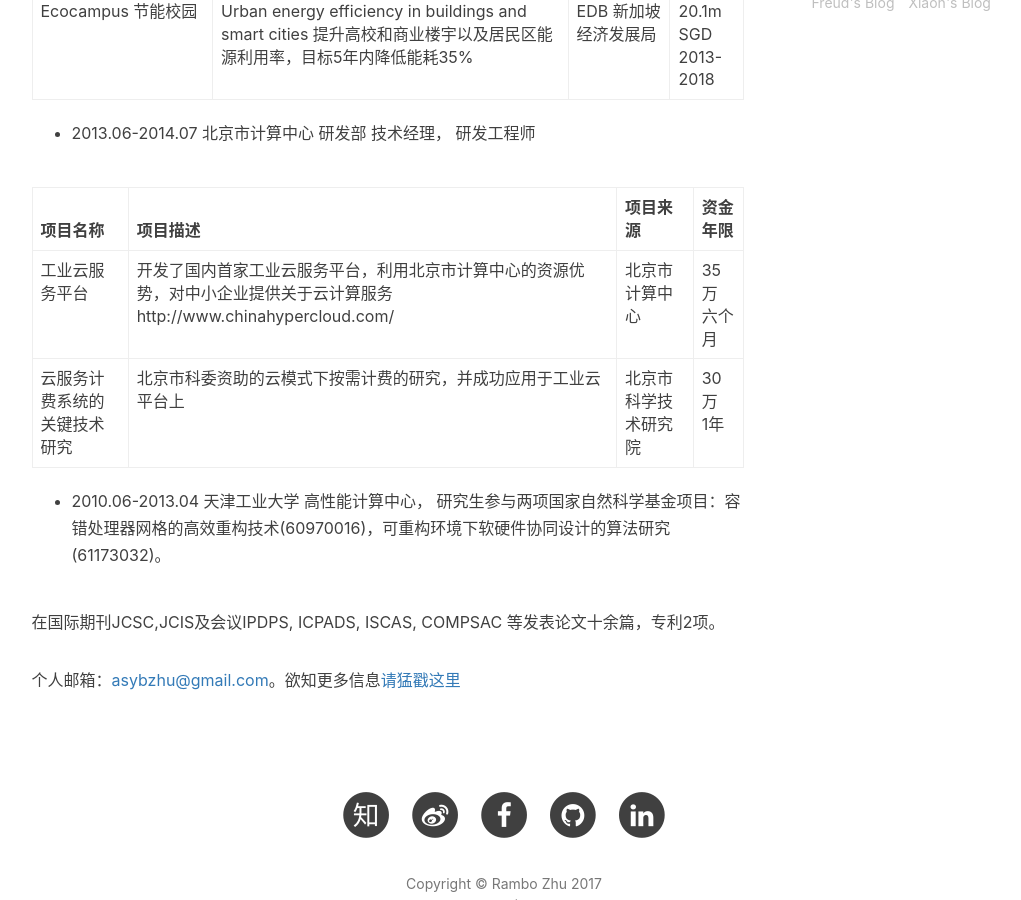
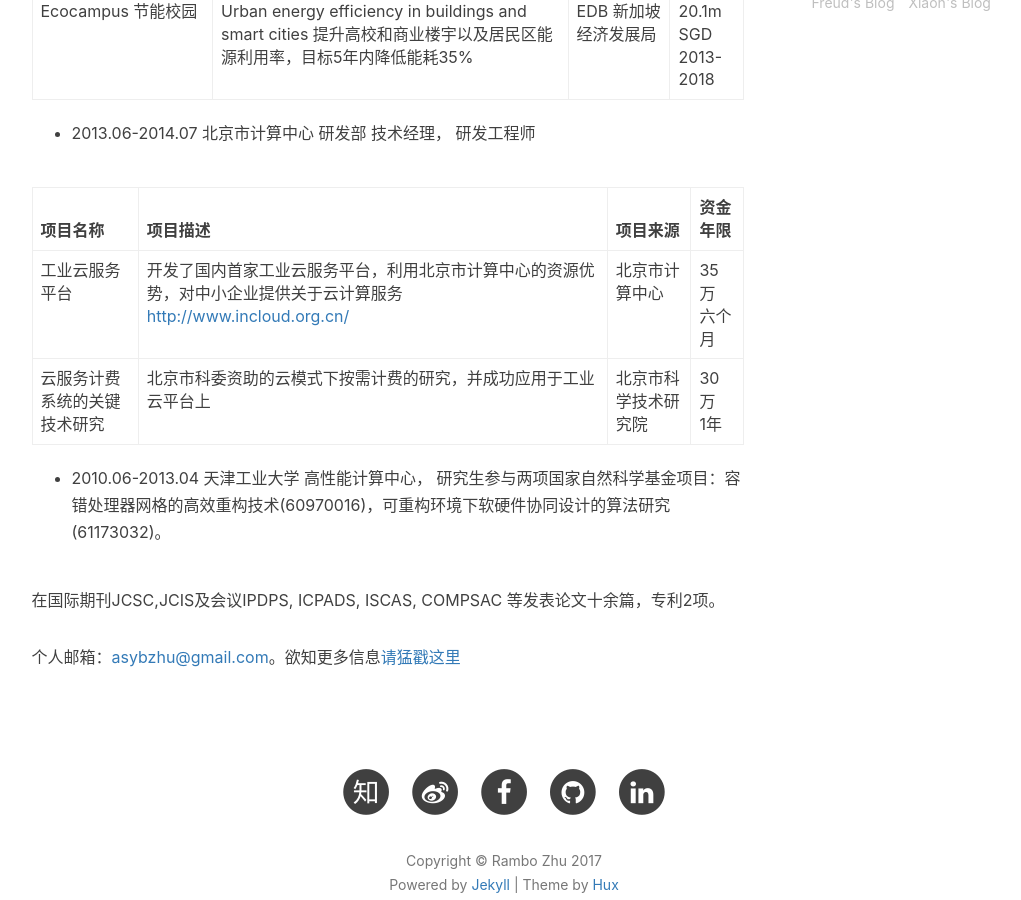
Before and after one commit to freerambo/freerambo.github.io, a Jekyll site: the page built from about.html, in a window 1280 px wide and 900 px high, scrolled down 1073 px. Shown: the whole window, without its empty margins (136-1157 px from the left). Built offline with Jekyll 4.4.1, drawn with Linux system fonts in a browser that asks for light colours; nearby versions of some CDN libraries; comment, search, counter and statistics services are not loaded; some of the changed lines change nothing that is shown.

Commit message:
update the links of previous project

```diff
--- a/_includes/about/en.md
+++ b/_includes/about/en.md
@@ -19,7 +19,7 @@
 
 | Project | Description | Fund source | Budget&Schedule |
 |:--------|:-------|:--------|:--------|
-| Industrial Cloud Services Platform | Developed the first national industrial cloud services platform. Providing the computing services of BCC to SMEs http://www.chinahypercloud.com/ | Beijing Computing Centre | 350K <br>6 Months |
+| Industrial Cloud Services Platform | Developed the first national industrial cloud services platform. Providing the computing services of BCC to SMEs <http://www.incloud.org.cn/> | Beijing Computing Centre | 350K <br>6 Months |
 | Billing Platform for Cloud Services  | Took initiative on research of on-demand billing system for cloud service and successfully applied into the Industrial cloud service platform. | Beijing Academy of Science and Technology | 300K <br>1 Year |
 
 -  2010.06-2013.04   High Performance Computing Center @ TJPU, participated in two research projects of NRF (China) with NO. 60970016 and 61173032.
--- a/_includes/about/zh.md
+++ b/_includes/about/zh.md
@@ -18,7 +18,7 @@
 
 | 项目名称 | 项目描述 | 项目来源 | 资金年限 |
 |:--------|:-------|:--------|:--------|
-| 工业云服务平台 | 开发了国内首家工业云服务平台，利用北京市计算中心的资源优势，对中小企业提供关于云计算服务http://www.chinahypercloud.com/ | 北京市计算中心 | 35 万<br>六个月 |
+| 工业云服务平台 | 开发了国内首家工业云服务平台，利用北京市计算中心的资源优势，对中小企业提供关于云计算服务 <http://www.incloud.org.cn/> | 北京市计算中心 | 35 万<br>六个月 |
 | 云服务计费系统的关键技术研究 | 北京市科委资助的云模式下按需计费的研究，并成功应用于工业云平台上 | 北京市科学技术研究院 | 30万<br>1年 |
 
 -  2010.06-2013.04   天津工业大学    高性能计算中心， 研究生参与两项国家自然科学基金项目：容错处理器网格的高效重构技术(60970016)，可重构环境下软硬件协同设计的算法研究(61173032)。
```
